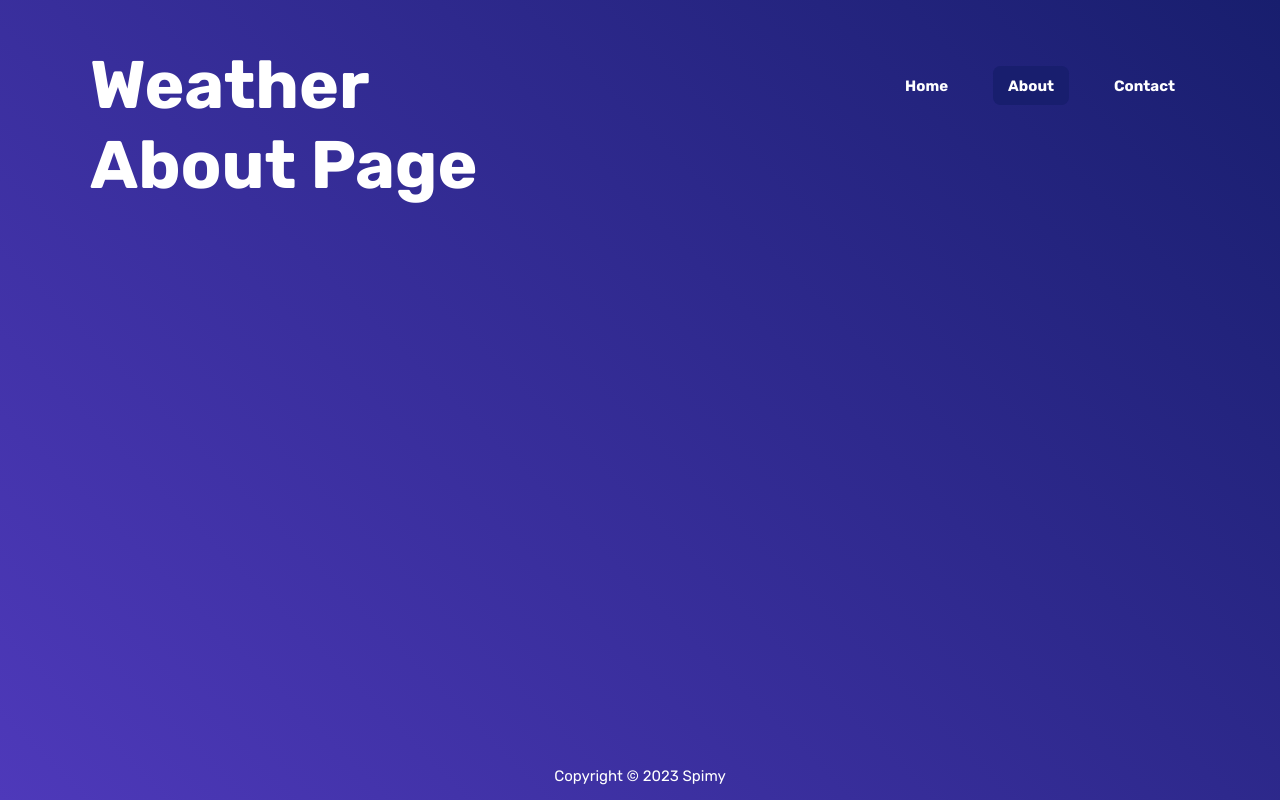
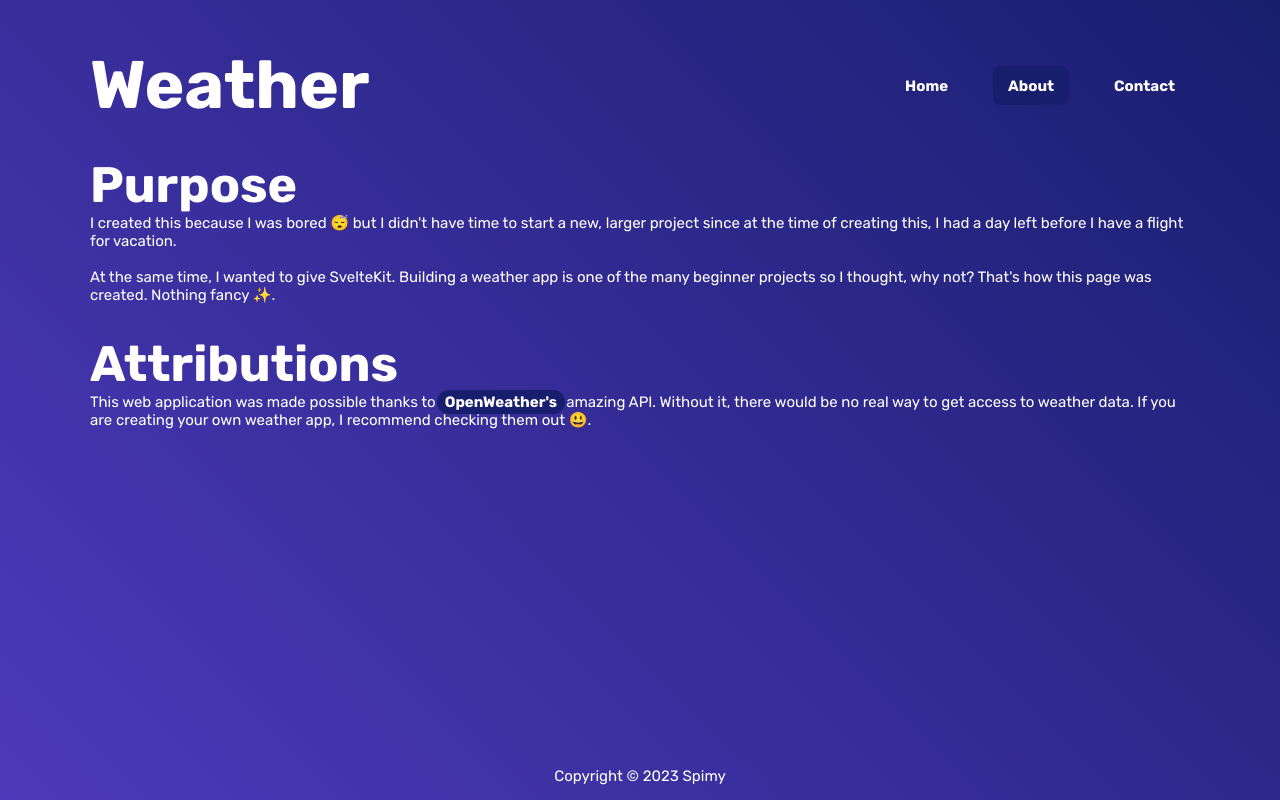
Before and after one commit to Spimy/weather-app, a SvelteKit app: page /about in a window 1280 px wide. Built offline with nearby package versions, Linux system fonts and the light colour scheme.

Commit message:
Add content to about page

```diff
--- a/src/routes/about/+page.svelte
+++ b/src/routes/about/+page.svelte
@@ -1 +1,28 @@
-<h1>About Page</h1>
+<section>
+	<h2>Purpose</h2>
+	<p>
+		I created this because I was bored 😴 but I didn't have time to start a new, larger project
+		since at the time of creating this, I had a day left before I have a flight for vacation.
+		<br />
+		<br />
+		At the same time, I wanted to give SvelteKit. Building a weather app is one of the many beginner
+		projects so I thought, why not? That's how this page was created. Nothing fancy ✨.
+	</p>
+</section>
+<section>
+	<h2>Attributions</h2>
+	<p>
+		This web application was made possible thanks to<a
+			rel="external"
+			href="https://openweathermap.org/"
+			target="_blank">OpenWeather's</a
+		>amazing API. Without it, there would be no real way to get access to weather data. If you are
+		creating your own weather app, I recommend checking them out 😃.
+	</p>
+</section>
+
+<style lang="scss">
+	section {
+		margin: 2em 0;
+	}
+</style>
```
